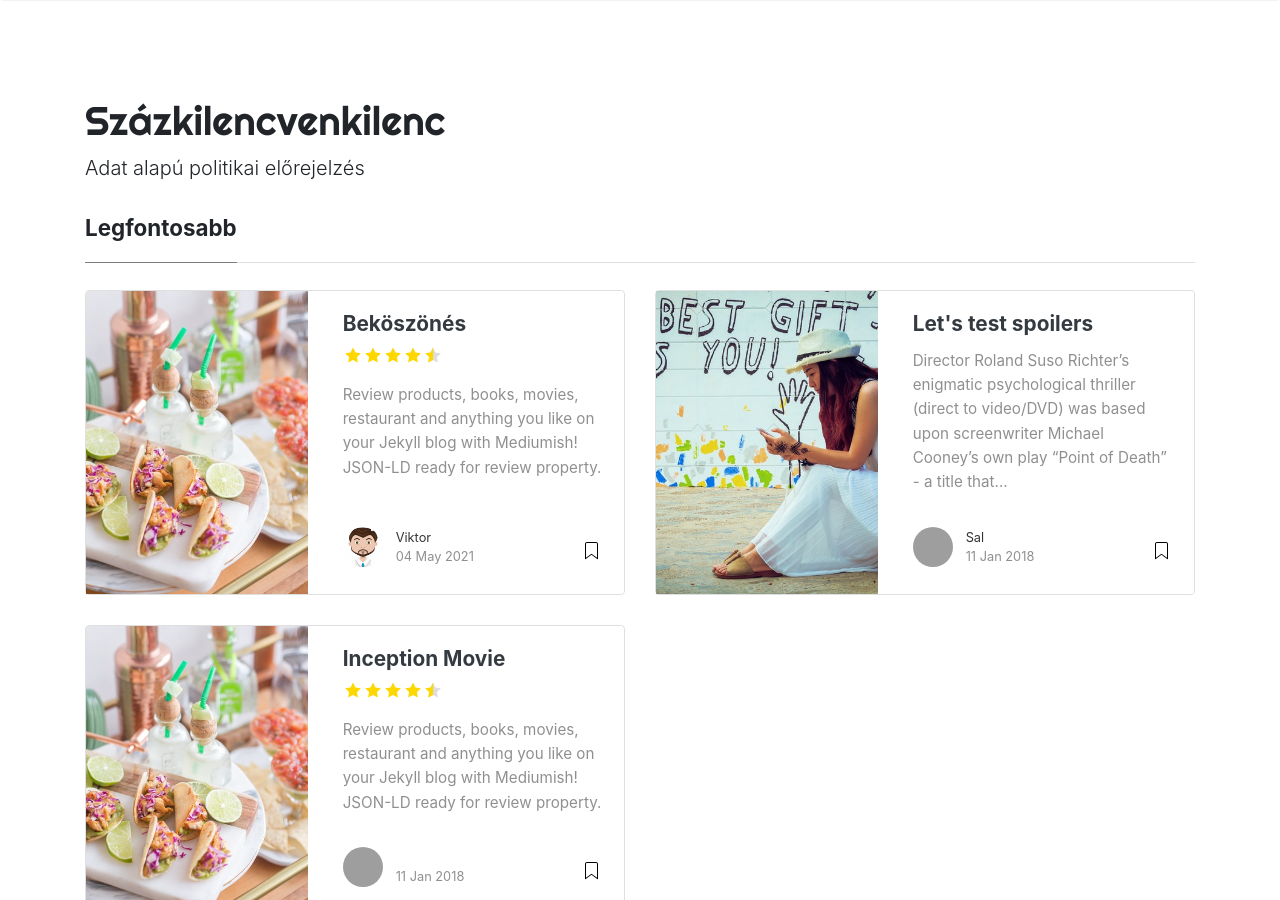
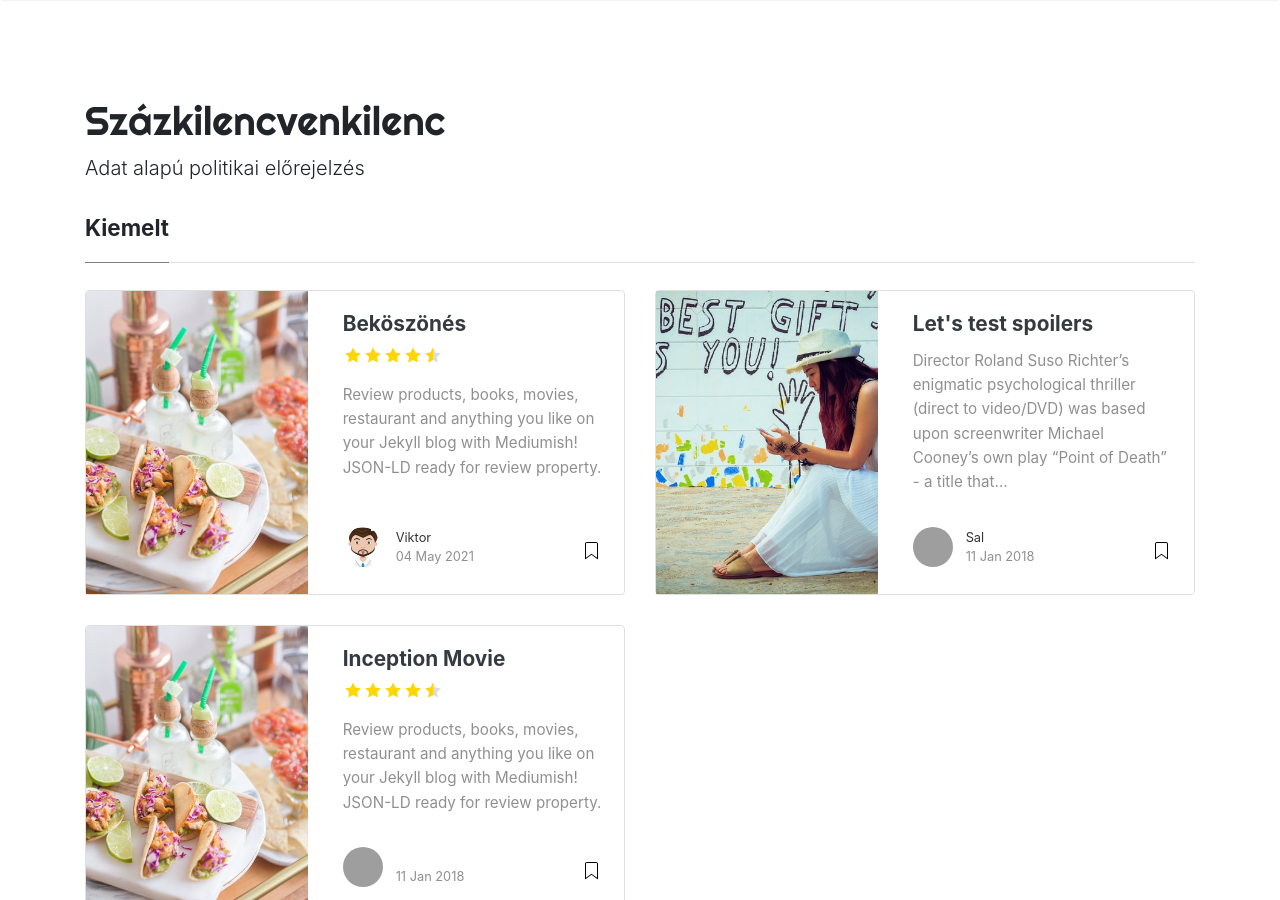
Before and after one commit to vtisza/szazkilencvenkilenc, a Jekyll site: the page built from index.html, in a window 1280 px wide and 900 px high. Built offline with Jekyll 4.4.1, drawn with Linux system fonts in a browser that asks for light colours; nearby versions of some CDN libraries; the list of posts is cut into pages by our own code; grey boxes are pictures that could not be loaded.

Commit message:
rename legfontosabb to kiemelt

```diff
--- a/index.html
+++ b/index.html
@@ -9,7 +9,7 @@ title: Home
 ================================================== -->
 <section class="featured-posts">
     <div class="section-title">
-        <h2><span>Legfontosabb</span></h2>
+        <h2><span>Kiemelt</span></h2>
     </div>
     <div class="row">
 
```
